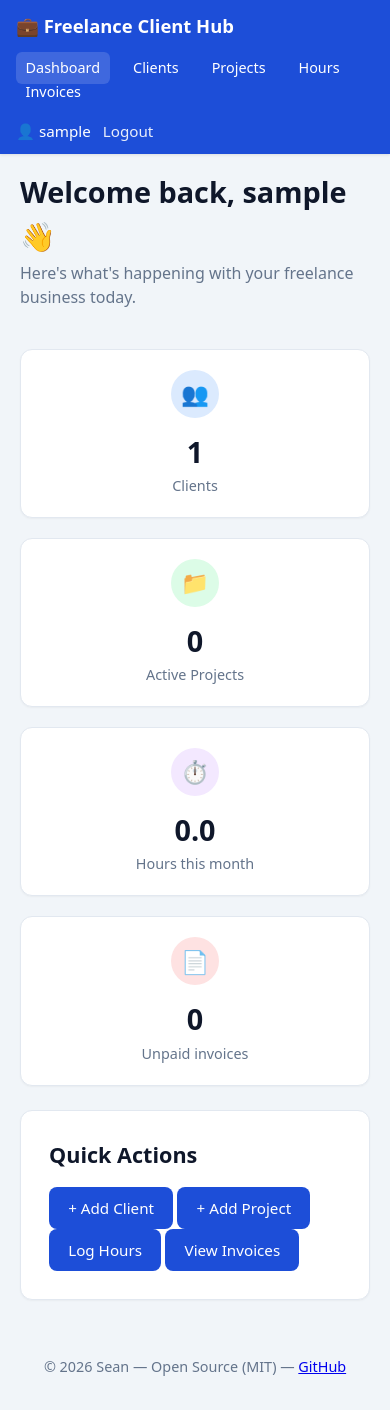
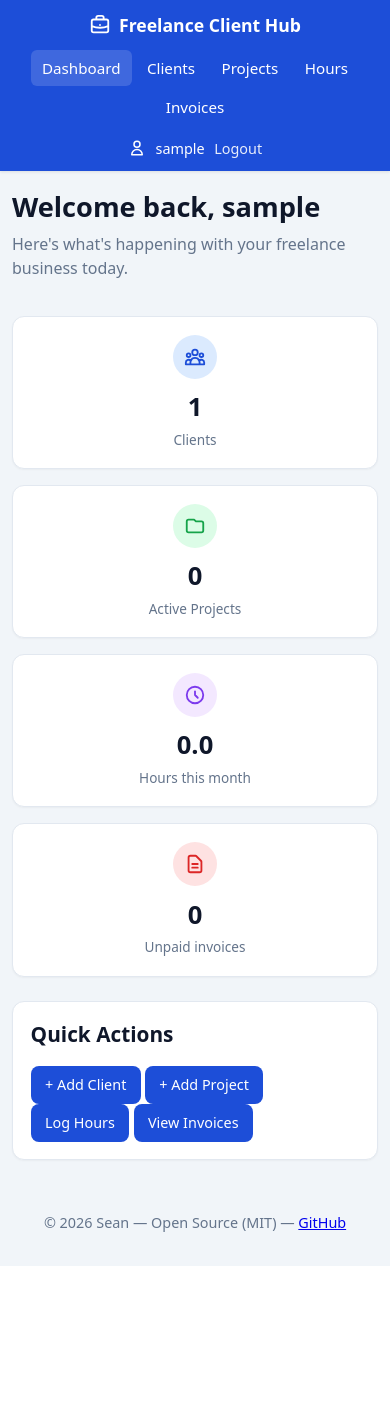
Before and after one commit to exotic-SeanTHECoder/freelance-client-hub, a PHP site: page / in a window 390 px wide. After the commit the page ends 1266 px from the top, so only its background shows below. Run offline with PHP 8.4, Linux system fonts and the light colour scheme; the visitor is signed in with stand-in values (Sample User, id 1); data that the repository does not hold is empty; some libraries are stand-ins or nearby versions.

Commit message:
Mobile-responsive layout and replace emojis with SVG icons

```diff
--- a/assets/css/style.css
+++ b/assets/css/style.css
@@ -26,31 +26,43 @@ body {
 .topbar {
     background: var(--primary);
     color: white;
-    padding: 0.85rem 1.75rem;
+    padding: 0.75rem 1.25rem;
     display: flex;
     justify-content: space-between;
     align-items: center;
     flex-wrap: wrap;
-    gap: 1rem;
+    gap: 0.75rem;
     box-shadow: 0 1px 3px rgba(0,0,0,0.1);
 }
 
 .topbar .brand {
     font-weight: 700;
-    font-size: 1.15rem;
+    font-size: 1.1rem;
     display: flex;
     align-items: center;
     gap: 0.5rem;
 }
 
+.topbar .brand svg {
+    width: 22px;
+    height: 22px;
+    flex-shrink: 0;
+}
+
+.topbar nav {
+    display: flex;
+    flex-wrap: wrap;
+    gap: 0.25rem;
+}
+
 .topbar nav a {
     color: white;
     text-decoration: none;
-    margin-right: 1.4rem;
     font-weight: 500;
-    padding: 0.4rem 0.6rem;
+    padding: 0.4rem 0.7rem;
     border-radius: 6px;
     transition: background 0.15s;
+    font-size: 0.95rem;
 }
 
 .topbar nav a:hover,
@@ -59,10 +71,15 @@ body {
 }
 
 .topbar .user {
-    font-size: 0.95rem;
+    font-size: 0.9rem;
     display: flex;
     align-items: center;
-    gap: 0.75rem;
+    gap: 0.6rem;
+}
+
+.topbar .user svg {
+    width: 18px;
+    height: 18px;
 }
 
 .topbar .user a {
@@ -73,29 +90,29 @@ body {
 
 .container {
     max-width: 1200px;
-    margin: 2rem auto;
-    padding: 0 1.25rem;
+    margin: 1.5rem auto;
+    padding: 0 1rem;
 }
 
 .card {
     background: var(--card);
     border: 1px solid var(--border);
     border-radius: 12px;
-    padding: 1.75rem;
-    margin-bottom: 1.5rem;
+    padding: 1.5rem;
+    margin-bottom: 1.25rem;
     box-shadow: 0 1px 2px rgba(0,0,0,0.04);
 }
 
 .card h2 {
     margin-bottom: 1rem;
-    font-size: 1.35rem;
+    font-size: 1.3rem;
 }
 
 .btn {
     display: inline-block;
     background: var(--primary);
     color: white;
-    padding: 0.6rem 1.2rem;
+    padding: 0.55rem 1.1rem;
     border-radius: 8px;
     text-decoration: none;
     font-size: 0.95rem;
@@ -113,7 +130,7 @@ body {
 .btn-danger { background: var(--danger); }
 .btn-danger:hover { background: #b91c1c; }
 
-.btn-sm { padding: 0.4rem 0.8rem; font-size: 0.85rem; }
+.btn-sm { padding: 0.35rem 0.7rem; font-size: 0.85rem; }
 
 table {
     width: 100%;
@@ -123,7 +140,7 @@ table {
 
 th, td {
     text-align: left;
-    padding: 0.85rem 0.75rem;
+    padding: 0.75rem 0.6rem;
     border-bottom: 1px solid var(--border);
 }
 
@@ -181,58 +198,82 @@ textarea { min-height: 90px; resize: vertical; }
 
 .grid {
     display: grid;
-    grid-template-columns: repeat(auto-fit, minmax(200px, 1fr));
-    gap: 1.25rem;
+    grid-template-columns: repeat(auto-fit, minmax(160px, 1fr));
+    gap: 1rem;
 }
 
 .stat {
     background: white;
     border: 1px solid var(--border);
     border-radius: 12px;
-    padding: 1.25rem;
+    padding: 1.1rem;
     text-align: center;
     box-shadow: 0 1px 2px rgba(0,0,0,0.04);
 }
 
 .stat .icon {
-    width: 48px;
-    height: 48px;
+    width: 44px;
+    height: 44px;
     border-radius: 50%;
     display: flex;
     align-items: center;
     justify-content: center;
-    margin: 0 auto 0.75rem;
-    font-size: 1.4rem;
+    margin: 0 auto 0.6rem;
+}
+
+.stat .icon svg {
+    width: 22px;
+    height: 22px;
 }
 
 .stat strong {
     display: block;
-    font-size: 1.8rem;
+    font-size: 1.6rem;
     font-weight: 700;
     color: var(--text);
 }
 
 .stat span {
     color: var(--muted);
-    font-size: 0.9rem;
+    font-size: 0.85rem;
 }
 
 .actions a, .actions button {
-    margin-right: 0.4rem;
+    margin-right: 0.35rem;
     margin-bottom: 0.25rem;
 }
 
 footer {
     text-align: center;
-    padding: 2rem;
+    padding: 1.5rem;
     color: var(--muted);
-    font-size: 0.9rem;
+    font-size: 0.85rem;
 }
 
-@media (max-width: 768px) {
-    .topbar { padding: 0.75rem 1rem; }
-    .topbar nav a { margin-right: 0.6rem; font-size: 0.9rem; }
-    .container { margin: 1rem auto; }
-    table { font-size: 0.9rem; }
-    th, td { padding: 0.6rem 0.4rem; }
+/* Mobile */
+@media (max-width: 640px) {
+    .topbar {
+        flex-direction: column;
+        align-items: stretch;
+        padding: 0.75rem 1rem;
+    }
+    .topbar .brand {
+        justify-content: center;
+    }
+    .topbar nav {
+        justify-content: center;
+    }
+    .topbar .user {
+        justify-content: center;
+    }
+    .container { margin: 1rem auto; padding: 0 0.75rem; }
+    .card { padding: 1.1rem; }
+    .grid { grid-template-columns: 1fr 1fr; }
+    table { font-size: 0.85rem; }
+    th, td { padding: 0.55rem 0.4rem; }
+    .btn { padding: 0.5rem 0.9rem; font-size: 0.9rem; }
 }
+
+@media (max-width: 400px) {
+    .grid { grid-template-columns: 1fr; }
+}
--- a/includes/header.php
+++ b/includes/header.php
@@ -14,7 +14,10 @@ $current = basename($_SERVER['PHP_SELF']);
 <body>
     <div class="topbar">
         <div class="brand">
-            💼 Freelance Client Hub
+            <svg xmlns="http://www.w3.org/2000/svg" fill="none" viewBox="0 0 24 24" stroke="currentColor" stroke-width="2">
+                <path stroke-linecap="round" stroke-linejoin="round" d="M21 13.255A23.931 23.931 0 0112 15c-3.183 0-6.22-.62-9-1.745M16 6V4a2 2 0 00-2-2h-4a2 2 0 00-2 2v2m4 6h.01M5 20h14a2 2 0 002-2V8a2 2 0 00-2-2H5a2 2 0 00-2 2v10a2 2 0 002 2z" />
+            </svg>
+            Freelance Client Hub
         </div>
         <nav>
             <a href="index.php" class="<?= $current === 'index.php' ? 'active' : '' ?>">Dashboard</a>
@@ -24,7 +27,10 @@ $current = basename($_SERVER['PHP_SELF']);
             <a href="invoices.php" class="<?= str_starts_with($current, 'invoice') ? 'active' : '' ?>">Invoices</a>
         </nav>
         <div class="user">
-            <span>👤 <?= htmlspecialchars($user['username'] ?? '') ?></span>
+            <svg xmlns="http://www.w3.org/2000/svg" fill="none" viewBox="0 0 24 24" stroke="currentColor" stroke-width="2">
+                <path stroke-linecap="round" stroke-linejoin="round" d="M16 7a4 4 0 11-8 0 4 4 0 018 0zM12 14a7 7 0 00-7 7h14a7 7 0 00-7-7z" />
+            </svg>
+            <span><?= htmlspecialchars($user['username'] ?? '') ?></span>
             <a href="logout.php">Logout</a>
         </div>
     </div>
--- a/index.php
+++ b/index.php
@@ -6,65 +6,64 @@ $pageTitle = 'Dashboard';
 $uid = $_SESSION['user_id'];
 $user = currentUser();
 
-// Safe stats queries
 try {
     $stmt = $pdo->prepare('SELECT COUNT(*) FROM clients WHERE user_id = ?');
     $stmt->execute([$uid]);
     $clients = (int)$stmt->fetchColumn();
-} catch (Exception $e) {
-    $clients = 0;
-}
+} catch (Exception $e) { $clients = 0; }
 
 try {
     $stmt = $pdo->prepare('SELECT COUNT(*) FROM projects WHERE user_id = ? AND status = ?');
     $stmt->execute([$uid, 'active']);
     $projects = (int)$stmt->fetchColumn();
-} catch (Exception $e) {
-    $projects = 0;
-}
+} catch (Exception $e) { $projects = 0; }
 
 try {
     $monthStart = date('Y-m-01');
     $stmt = $pdo->prepare('SELECT COALESCE(SUM(hours),0) FROM time_entries WHERE user_id = ? AND entry_date >= ?');
     $stmt->execute([$uid, $monthStart]);
     $hours = (float)$stmt->fetchColumn();
-} catch (Exception $e) {
-    $hours = 0;
-}
+} catch (Exception $e) { $hours = 0; }
 
 try {
     $stmt = $pdo->prepare('SELECT COUNT(*) FROM invoices WHERE user_id = ? AND status IN (?, ?)');
     $stmt->execute([$uid, 'sent', 'overdue']);
     $unpaidInvoices = (int)$stmt->fetchColumn();
-} catch (Exception $e) {
-    $unpaidInvoices = 0;
-}
+} catch (Exception $e) { $unpaidInvoices = 0; }
 
 require __DIR__ . '/includes/header.php';
 ?>
 <div class="card" style="border:none; background:transparent; box-shadow:none; padding:0 0 1rem;">
-    <h1 style="font-size:1.8rem; margin-bottom:0.25rem;">Welcome back, <?= htmlspecialchars($user['username'] ?? 'User') ?> 👋</h1>
+    <h1 style="font-size:1.7rem; margin-bottom:0.25rem;">Welcome back, <?= htmlspecialchars($user['username'] ?? 'User') ?></h1>
     <p style="color:var(--muted);">Here's what's happening with your freelance business today.</p>
 </div>
 
 <div class="grid" style="margin-bottom:1.5rem;">
     <div class="stat">
-        <div class="icon" style="background:#dbeafe; color:#1d4ed8;">👥</div>
+        <div class="icon" style="background:#dbeafe; color:#1d4ed8;">
+            <svg xmlns="http://www.w3.org/2000/svg" fill="none" viewBox="0 0 24 24" stroke="currentColor" stroke-width="2"><path stroke-linecap="round" stroke-linejoin="round" d="M17 20h5v-2a3 3 0 00-5.356-1.857M17 20H7m10 0v-2c0-.656-.126-1.283-.356-1.857M7 20H2v-2a3 3 0 015.356-1.857M7 20v-2c0-.656.126-1.283.356-1.857m0 0a5.002 5.002 0 019.288 0M15 7a3 3 0 11-6 0 3 3 0 016 0zm6 3a2 2 0 11-4 0 2 2 0 014 0zM7 10a2 2 0 11-4 0 2 2 0 014 0z" /></svg>
+        </div>
         <strong><?= $clients ?></strong>
         <span>Clients</span>
     </div>
     <div class="stat">
-        <div class="icon" style="background:#dcfce7; color:#16a34a;">📁</div>
+        <div class="icon" style="background:#dcfce7; color:#16a34a;">
+            <svg xmlns="http://www.w3.org/2000/svg" fill="none" viewBox="0 0 24 24" stroke="currentColor" stroke-width="2"><path stroke-linecap="round" stroke-linejoin="round" d="M3 7v10a2 2 0 002 2h14a2 2 0 002-2V9a2 2 0 00-2-2h-6l-2-2H5a2 2 0 00-2 2z" /></svg>
+        </div>
         <strong><?= $projects ?></strong>
         <span>Active Projects</span>
     </div>
     <div class="stat">
-        <div class="icon" style="background:#f3e8ff; color:#7c3aed;">⏱️</div>
+        <div class="icon" style="background:#f3e8ff; color:#7c3aed;">
+            <svg xmlns="http://www.w3.org/2000/svg" fill="none" viewBox="0 0 24 24" stroke="currentColor" stroke-width="2"><path stroke-linecap="round" stroke-linejoin="round" d="M12 8v4l3 3m6-3a9 9 0 11-18 0 9 9 0 0118 0z" /></svg>
+        </div>
         <strong><?= number_format($hours, 1) ?></strong>
         <span>Hours this month</span>
     </div>
     <div class="stat">
-        <div class="icon" style="background:#fee2e2; color:#dc2626;">📄</div>
+        <div class="icon" style="background:#fee2e2; color:#dc2626;">
+            <svg xmlns="http://www.w3.org/2000/svg" fill="none" viewBox="0 0 24 24" stroke="currentColor" stroke-width="2"><path stroke-linecap="round" stroke-linejoin="round" d="M9 12h6m-6 4h6m2 5H7a2 2 0 01-2-2V5a2 2 0 012-2h5.586a1 1 0 01.707.293l5.414 5.414a1 1 0 01.293.707V19a2 2 0 01-2 2z" /></svg>
+        </div>
         <strong><?= $unpaidInvoices ?></strong>
         <span>Unpaid invoices</span>
     </div>
```
Also changed, not shown: login.php (+13 -8 lines).
